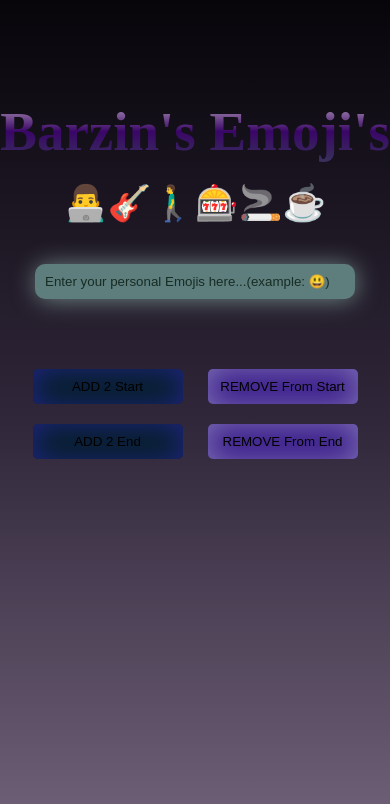
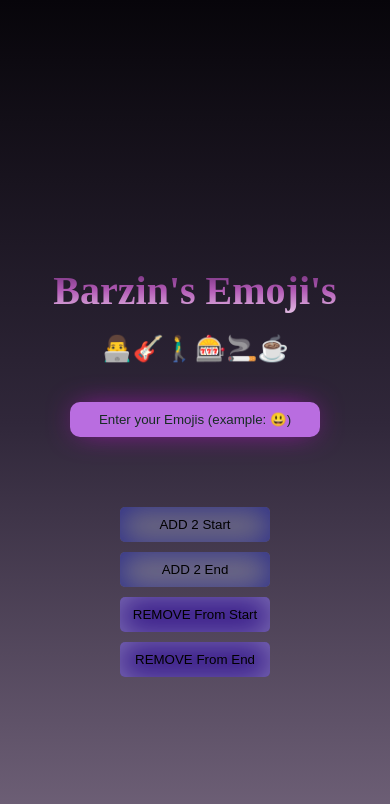
Before and after one commit to BarzinDevelops/MyEmojiApp, a plain HTML site: page docs/index.html in a window 390 px wide. Drawn offline with Linux system fonts and the light colour scheme.

Commit message:
some css changes for mobile

```diff
--- a/docs/index.html
+++ b/docs/index.html
@@ -11,16 +11,16 @@
     <div id="container" class="container">
         <div class="title">Barzin's Emoji's</div>
         <div class="emoji-container" id="emoji-container"></div>
-        <input type="text" id="user-input" class="user-input" placeholder="Enter your personal Emojis here...(example: 😃)">
+        <input type="text" id="user-input" class="user-input" placeholder="Enter your Emojis (example: 😃)">
         <div class="message" id="message">Heres message to user</div>
         <div class="btn-container">
             <div class="buttons" id="buttons">
-                <button class="add-to-start-btn" id="add-to-start-btn">ADD 2 Start</button>
-                <button class="add-to-end-btn" id="add-to-end-btn">ADD 2 End</button>
+                <button class="add-to-start-btn totBtn" id="add-to-start-btn">ADD 2 Start</button>
+                <button class="add-to-end-btn totBtn" id="add-to-end-btn">ADD 2 End</button>
             </div>
             <div class="buttons" id="buttons">
-                <button class="rmv-from-start-btn" id="rmv-from-start-btn">REMOVE From Start</button>
-                <button class="rmv-from-end-btn" id="rmv-from-end-btn">REMOVE From End</button>
+                <button class="rmv-from-start-btn totBtn" id="rmv-from-start-btn">REMOVE From Start</button>
+                <button class="rmv-from-end-btn totBtn" id="rmv-from-end-btn">REMOVE From End</button>
             </div>
         </div>
 
--- a/docs/style.css
+++ b/docs/style.css
@@ -10,7 +10,7 @@ body{
 }
 .container{
     width: 100%;
-    height: 100vh;
+    height: 100%;
     display: flex;
     flex-direction: column;
     justify-content: center;
@@ -30,11 +30,11 @@ body{
         linear-gradient(rgb(5, 34, 29),rgb(5, 49, 35) ,rgba(29, 80, 69, 0.8) );
 }
 .user-input{
+    justify-self: center;
     margin-top: 5%;
     padding: 10px;
     border-radius: 10px;
-    max-width: 50%;
-    min-width: 320px;
+    text-align: center;
     border: none;
     background-color: rgb(94, 126, 126);
     box-shadow: 1px 1px 25px -1px rgba(154, 192, 180, 0.7);
@@ -44,6 +44,7 @@ body{
 }
 .user-input:focus{
     outline-style: none;
+    transform: scale(1.5,1.5)
 }
 .message{
     color: rgb(5, 52, 66);
@@ -87,19 +88,57 @@ body{
     font-size: 50px;
 }
 @media only screen and (max-width: 750px){
+    .buttons{
+       gap: 10px;
+       justify-content: center;
+    }
     .title{
-        font-size:  55px;
+        font-size:  40px;
+        background-clip: text;
+        -webkit-background-clip: text;
+        -webkit-text-fill-color: transparent;
         background-image:
-        linear-gradient(rgb(188, 167, 190, 1.2),rgb(58, 6, 104), rgba(65, 60, 107, 0.8) );
+        linear-gradient(
+            rgb(100, 40, 110),
+
+            rgb(179, 91, 182),
+
+            rgba(227, 190, 228) );
     }
     .emoji-span{
-        font-size: 35px;
+        font-size: 25px;
     }
     .container{
         background-image: none;
         background-image:
         linear-gradient(rgb(7, 5, 10),rgb(48, 39, 58), rgba(79, 61, 90, 0.8) );
+
     }
+    .btn-container{
+        flex-direction: column;
+        margin-bottom:  0px;
+        gap: 10px;
+    }
+    .totBtn:hover{
+        transform:scale(1.2,1.2);
+        transition-duration: 900ms;
+    }
+    .user-input{
+        width: 250px;
+        background-color: rgb(185, 109, 224);
+        box-shadow: 0px 0px 30px -8px rgba(204, 19, 221, 0.9);
+    }
+    .user-input:focus, .user-input:hover{
+        transform: scale(1.5,1.5);
+        transition: 2s;
+
+    }
+    .message{
+        font-size: 20px;
+        color:rgba(206, 150, 150, 0.8);
+        max-width: 250px;
+    }
+
     [class^="rmv-"]:active{
         background-color: rgb(49, 19, 133);
         box-shadow: inset 0px 1.5px 30px 1px rgba(52, 54, 146, 0.8);
@@ -113,11 +152,8 @@ body{
         box-shadow: inset 0px 1.5px 30px 10px rgba(52, 54, 146, 0.8);
     }
     [class^="add-"]{
-        background-color: rgb(3, 30, 31);
+        background-color: rgb(239, 244, 245, 0.3);
         box-shadow: inset 0px 1.5px 30px 1px rgba(36, 38, 141, 0.9);
     }
-    .message{
-        font-size: 20px;
-        color:rgba(206, 150, 150, 0.8)
-    }
+
 }
```
